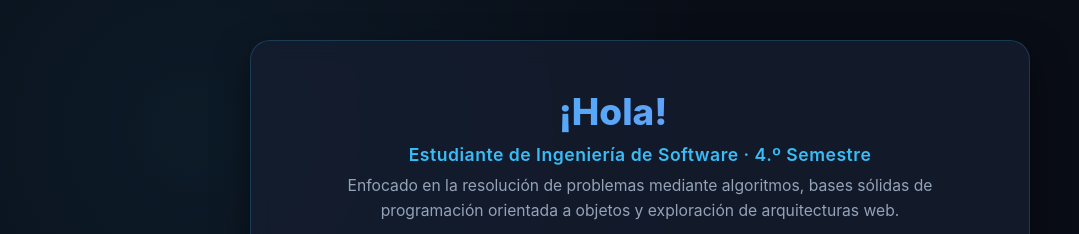
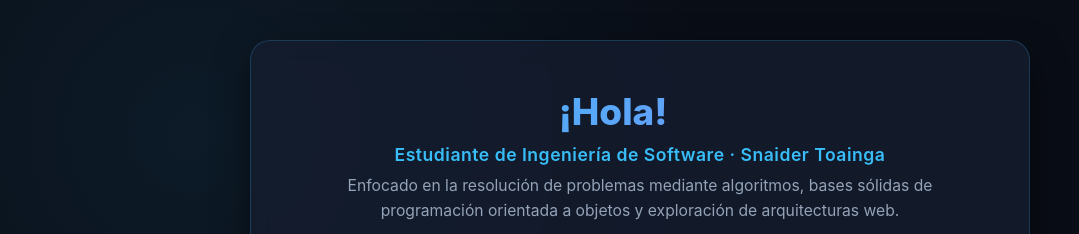
Before and after one commit to SnaiderToainga/Tareas, a plain HTML site: page index.html in a window 1280 px wide. Shown: the top 234 px of the page, without its empty margins (0-1079 px from the left). Drawn offline with Linux system fonts and the light colour scheme.

Commit message:
Update subtitle in index.html

```diff
--- a/index.html
+++ b/index.html
@@ -265,7 +265,7 @@
     <!-- Presentación -->
     <header>
       <h1>¡Hola! <span class="wave">👋</span></h1>
-      <p class="subtitle">Estudiante de Ingeniería de Software · 4.º Semestre</p>
+      <p class="subtitle">Estudiante de Ingeniería de Software · Snaider Toainga </p>
       <p class="bio">
         Enfocado en la resolución de problemas mediante algoritmos, bases sólidas de programación orientada a objetos y exploración de arquitecturas web.
       </p>
```
